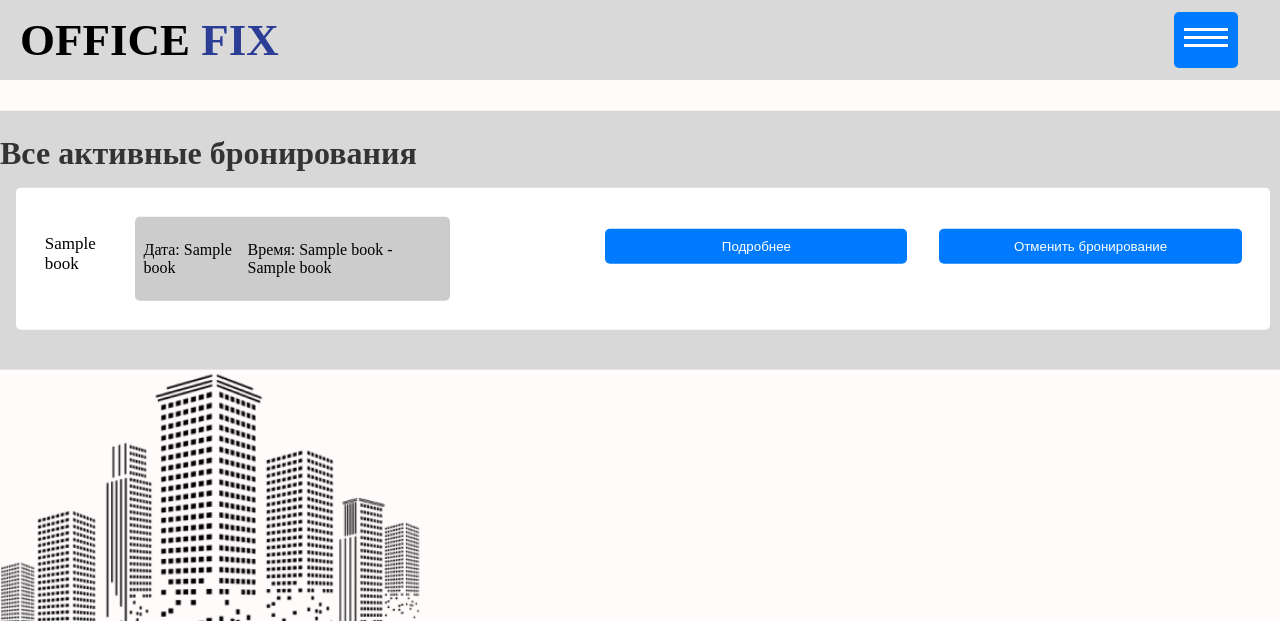
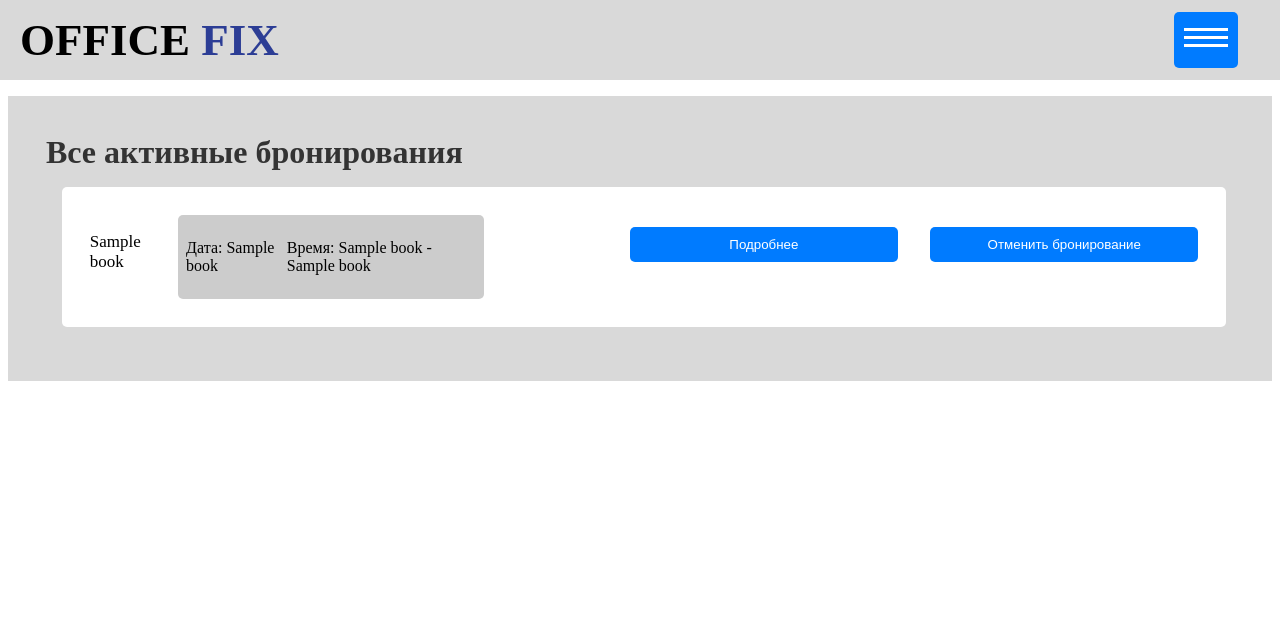
Before and after one commit to al1vel/itproject, a FastAPI app: template templates/levelC.html in a window 1280 px wide. Shown: the top 621 px of the page. Run offline with FastAPI, Linux system fonts and the light colour scheme; the template is opened without the code that fills it: most values are stand-ins (such as "Sample title", 1, 10 or a date in 2020); some web fonts are replaced.

Commit message:
Исправила разметку lk и lvC

```diff
--- a/templates/levelC.html
+++ b/templates/levelC.html
@@ -23,6 +23,7 @@
                         {% endfor %}
                 </select>
             </div></div>
+        <div class="vertical-stack">
             <div class="booking-container">
                 <div class="active-bookings">Все активные бронирования</div>
                 {% for book in history_data %}
@@ -40,6 +41,7 @@
                         </div>
                     </div>
                 {% endfor %}
+                </div>
         </div>
 <script>
     function toggleDropdown() {
--- a/templates/static/lvC.css
+++ b/templates/static/lvC.css
@@ -1,7 +1,4 @@
 body {
-    background: url(фон4.png);
-    background-repeat: no-repeat;
-    background-size: cover;
     user-select: none;
 }
 .header {
@@ -78,13 +75,12 @@ button:hover {
     justify-content: flex-end;
 }
 .booking-container {
-    background-color: rgba(204, 204, 204, 0.75);
-    width: 100%;
-    padding: 1.5rem;
-    position: fixed; top: 30%; left: 50%;
-    -webkit-transform: translate(-30%, -50%);
-    -ms-transform: translate(-30%, -50%);
-    transform: translate(-50%, -50%);
+        width: 94%;
+        height: 200%;
+        background-color: rgba(204, 204, 204, 0.75);
+        padding: 3%;
+        margin-top: 7%;
+        position: center;
 }
 .room-info {
     width: 96%;
@@ -115,3 +111,7 @@ button:hover {
      padding: 0.5rem;
      display: flex;
 }
+.vertical-stack {
+    display: flex;
+    flex-direction: column;
+}
```
Also changed, not shown: templates/lk.html (+5 -5 lines), templates/static/styles.css (+20 -12 lines). Lines whose indentation alone changed are shown as unchanged.
